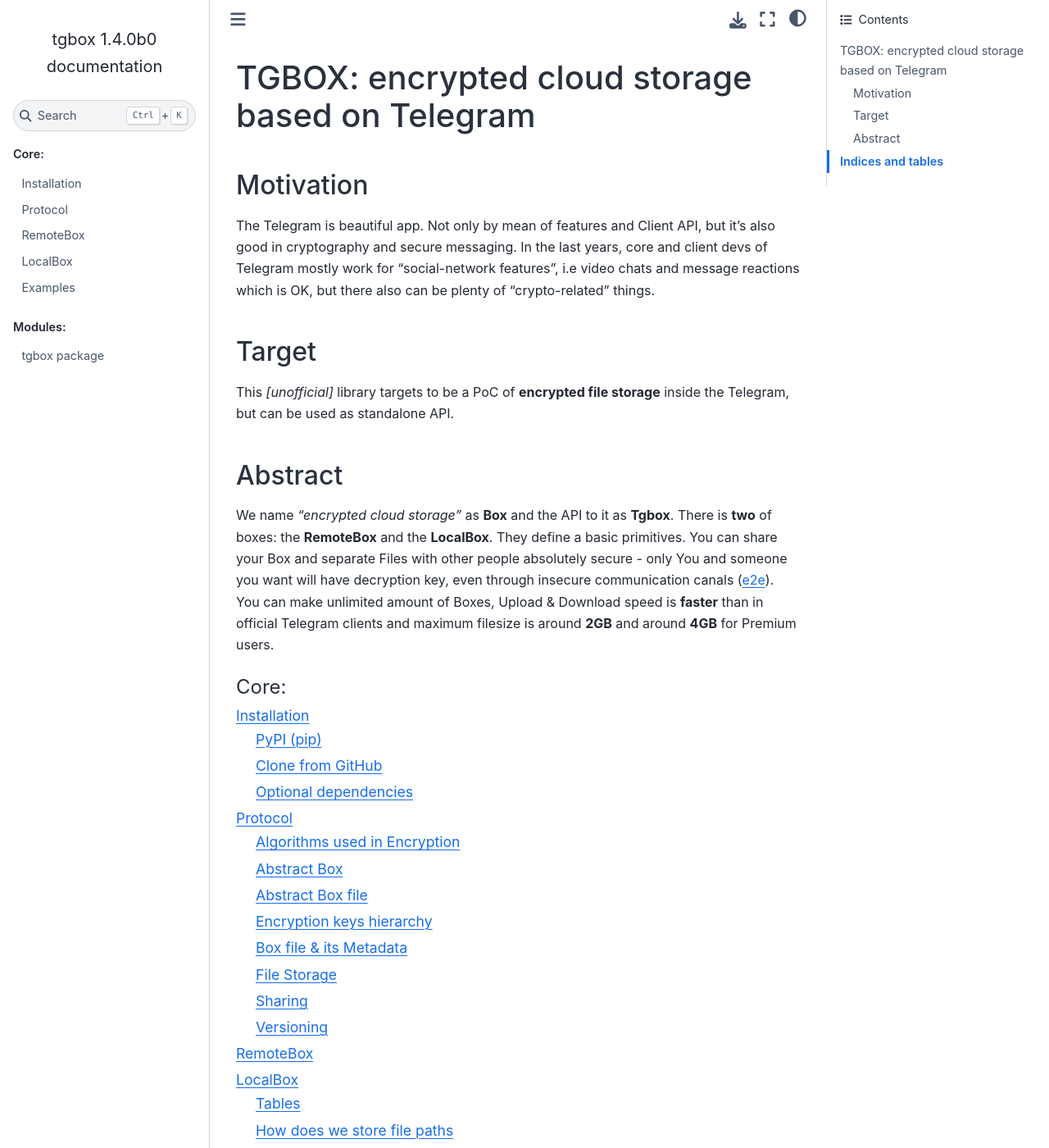
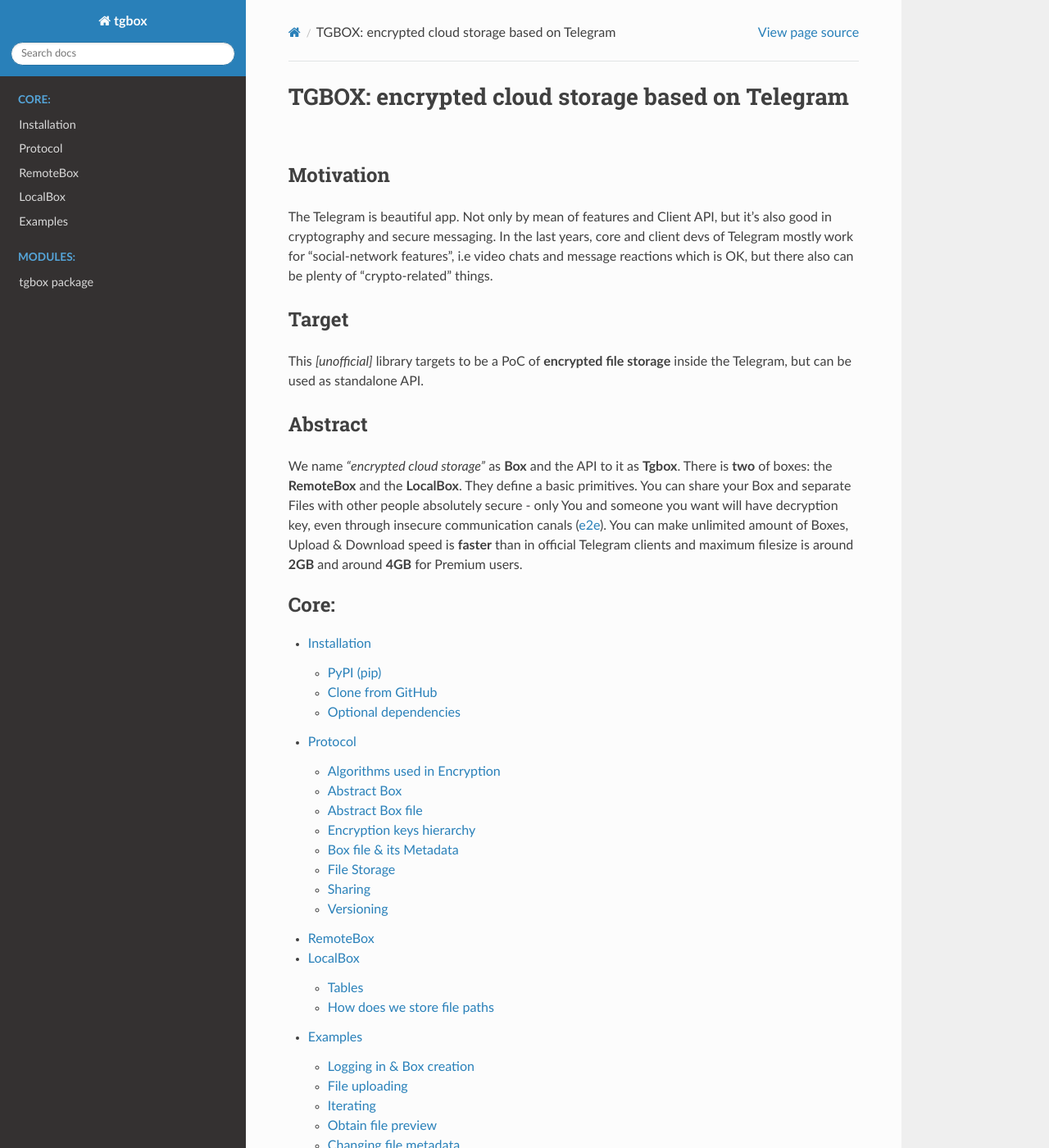
Before and after one commit to NonProjects/tgbox, a Sphinx documentation site: the page built from docs/index.rst, in a window 1280 px wide and 1400 px high. Shown: the whole window at 82% size. Built offline with Sphinx 7.4.7 and the Read the Docs theme 2.0.0, drawn with Linux system fonts in a browser that asks for light colours; some of the changed text lies outside the part shown.

Commit message:
Return the Sphinx RTD Theme
The Sphinx Book Theme presented in the v1.3 docs update
is cute but just AWFUL in code functions search, which,
in my opinion, is more important over look. I'd like to
update the Docs theme, but currently can not find the
any other that i will like, so let's return the old
well-known one.

```diff
--- a/README.rst
+++ b/README.rst
@@ -105,7 +105,7 @@
 Third party & thanks to
 -----------------------
 - `⭐️ <https://github.com/NonProjects/tgbox/stargazers>`__ **Stargazers!**
-- `Sphinx_book_theme <https://github.com/executablebooks/sphinx-book-theme>`__ (`BSD 3-Clause <https://github.com/executablebooks/sphinx-book-theme/blob/master/LICENSE>`__)
+- `Sphinx_rtd_theme <https://github.com/readthedocs/sphinx_rtd_theme>`__ (`MIT <https://github.com/readthedocs/sphinx_rtd_theme/blob/master/LICENSE>`__)
 - `Aiosqlite <https://github.com/omnilib/aiosqlite>`__ (`MIT <https://github.com/omnilib/aiosqlite/blob/main/LICENSE>`__)
 - `Telethon <https://github.com/LonamiWebs/Telethon>`__ (`MIT <https://github.com/LonamiWebs/Telethon/blob/master/LICENSE>`__)
 - `Ecdsa <https://github.com/tlsfuzzer/python-ecdsa>`__ (`LICENSE <https://github.com/tlsfuzzer/python-ecdsa/blob/master/LICENSE>`__)
--- a/docs/conf.py
+++ b/docs/conf.py
@@ -55,4 +55,4 @@
 
 # The theme to use for HTML and HTML Help pages.  See the documentation for
 # a list of builtin themes.
-html_theme = "sphinx_book_theme"
+html_theme = "sphinx_rtd_theme"
--- a/setup.py
+++ b/setup.py
@@ -49,7 +49,7 @@
             'cryptg==0.4.0'
         ],
         'doc': [
-            'sphinx-book-theme==1.0.1',
+            'sphinx-rtd-theme==1.3.0',
             'sphinxcontrib-jquery==4.1',
             'sphinx-togglebutton==0.3.2'
         ]
```
